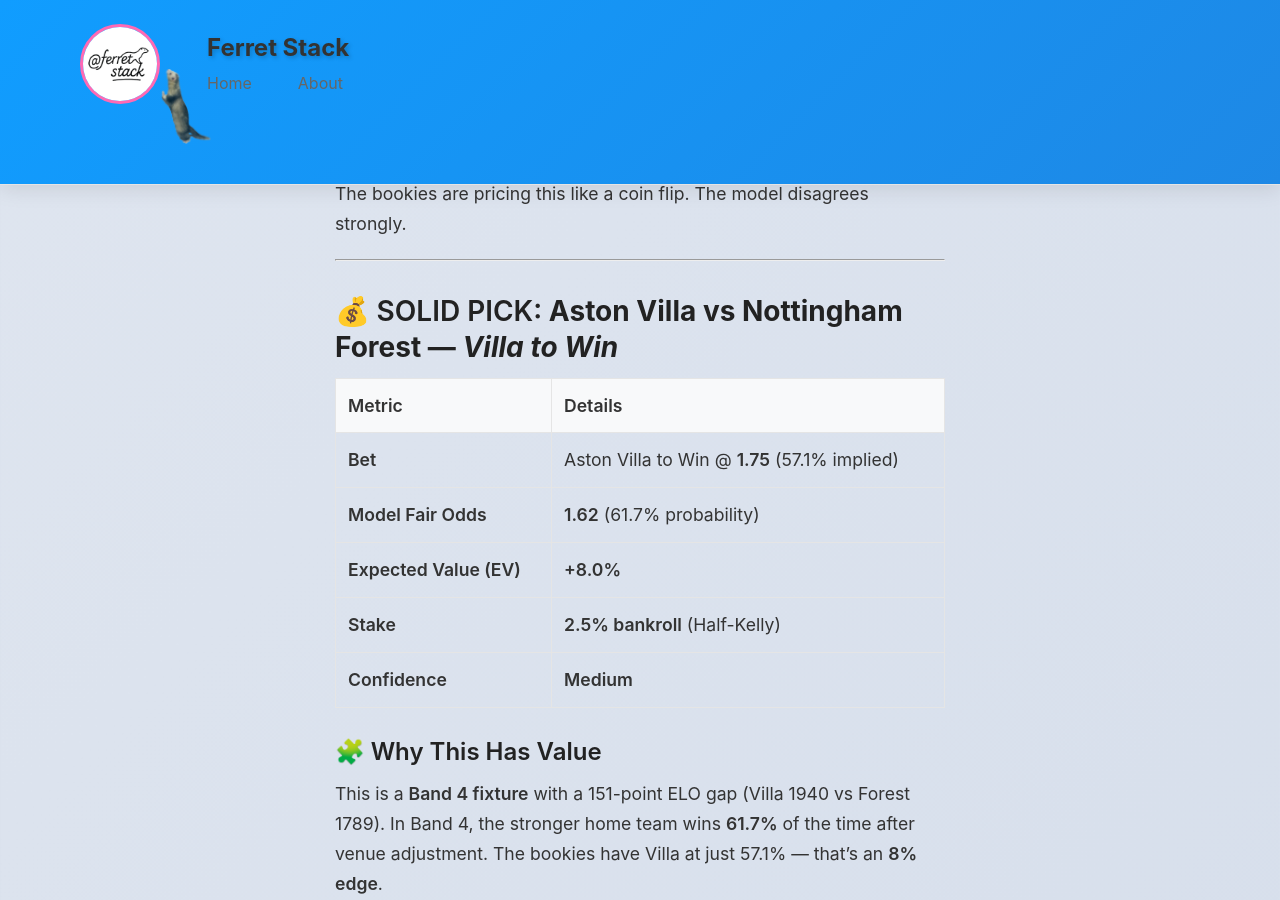
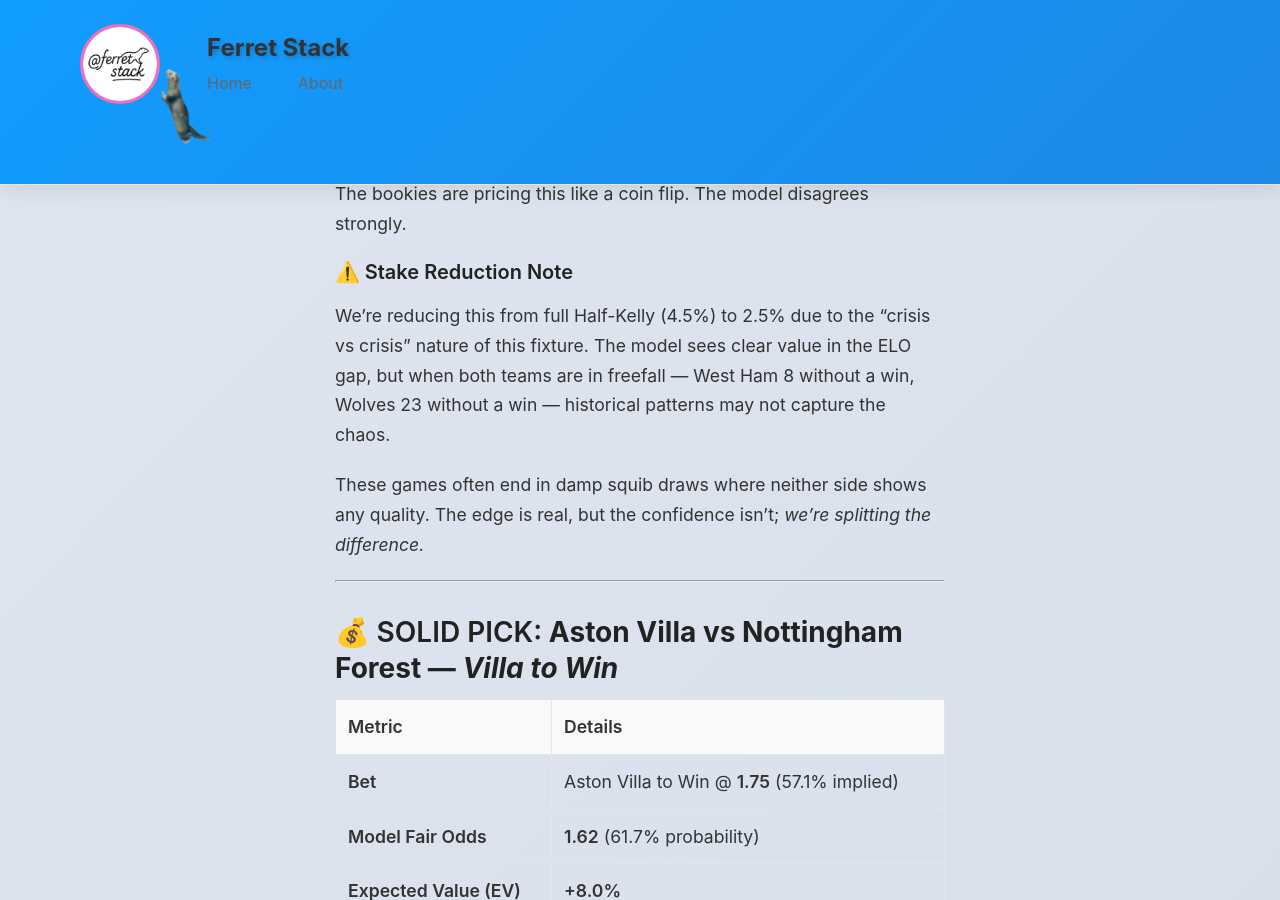
Before and after one commit to ferret-stack/ferret-stack.github.io, a Jekyll site: the page built from _posts/2026-01-02-Matchweek-20.md, in a window 1280 px wide and 900 px high, scrolled down 6571 px. Built offline with Jekyll 4.4.1, drawn with Linux system fonts in a browser that asks for light colours; some of the changed lines change nothing that is shown; some of the changed text lies outside the part shown.

Commit message:
Update 2026-01-02-Matchweek-20.md

```diff
--- a/_posts/2026-01-02-Matchweek-20.md
+++ b/_posts/2026-01-02-Matchweek-20.md
@@ -131,6 +131,12 @@
 
 The bookies are pricing this like a coin flip. The model disagrees strongly.
 
+#### ⚠️ **Stake Reduction Note**
+
+We're reducing this from full Half-Kelly (4.5%) to 2.5% due to the "crisis vs crisis" nature of this fixture. The model sees clear value in the ELO gap, but when both teams are in freefall — West Ham 8 without a win, Wolves 23 without a win — historical patterns may not capture the chaos.
+
+These games often end in damp squib draws where neither side shows any quality. The edge is real, but the confidence isn't; *we're splitting the difference.*
+
 ---
 
 ## 💰 **SOLID PICK:** Aston Villa vs Nottingham Forest — _Villa to Win_
@@ -183,15 +189,15 @@
 
 ## 💼 **Portfolio Summary**
 
-|Bet|Odds|Stake|EV%|Type|
-|---|---|---|---|---|
-|🔥 Sunderland Win @ Spurs|4.50|4.0%|+53.0%|Premium (Half-Kelly)|
-|🔥 West Ham Win @ Wolves|2.88|4.5%|+36.5%|Premium (Half-Kelly)|
-|💰 Villa Win vs Forest|1.75|2.5%|+8.0%|Solid (Half-Kelly)|
-|💎 Man Utd Win @ Leeds|2.63|2.0%|+24.6%|Value (Reduced)|
-|**TOTAL**|-|**13.0%**|**+31% avg**|-|
+| Bet                       | Odds | Stake     | EV%          | Type                    |
+| ------------------------- | ---- | --------- | ------------ | ----------------------- |
+| 🔥 Sunderland Win @ Spurs | 4.50 | 4.0%      | +53.0%       | Premium (Half-Kelly)    |
+| 🔥 West Ham Win @ Wolves  | 2.88 | 2.5%      | +36.5%       | Premium (Quarter-Kelly) |
+| 💰 Villa Win vs Forest    | 1.75 | 2.5%      | +8.0%        | Solid (Half-Kelly)      |
+| 💎 Man Utd Win @ Leeds    | 2.63 | 2.0%      | +24.6%       | Value (Reduced)         |
+| **TOTAL**                 | -    | **11.0%** | **+31% avg** | -                       |
 
-> 🧮 **Total Bankroll Staked:** 13.0% 💰 **Portfolio EV:** +31% (weighted average) ⚖️ **Risk Level:** Moderate-High 🧭 **Strategy:** Two premium longshots (Sunderland, West Ham) anchor the portfolio. Villa and Man Utd provide shorter-odds diversification.
+> 🧮 **Total Bankroll Staked:** 11.0% 💰 **Portfolio EV:** +31% (weighted average) ⚖️ **Risk Level:** Moderate-High 🧭 **Strategy:** Two premium longshots (Sunderland, West Ham) anchor the portfolio. Villa and Man Utd provide shorter-odds diversification.
 
 ---
 
@@ -220,7 +226,7 @@
 | -------------- | -------- | ------ | ----- | ---------- | --------- | ---------- | ---------- |
 | MW18           | £100.00  | 6      | 2     | £16.00     | +£3.50    | £103.50    | +21.5%     |
 | MW19           | £103.50  | 6      | 1     | £10.00     | -£6.18    | £97.32     | -61.8%     |
-| MW20           | £97.32   | 4      | -     | 13.0%      | -         | -          | -          |
+| MW20           | £97.32   | 4      | -     | 11.0%      | -         | -          | -          |
 | **Cumulative** | -        | **12** | **3** | **£25.82** | **-2.67** | **£97.32** | **-10.3%** |
 
 
@@ -240,7 +246,7 @@
 
 Trust the process. The edge compounds over hundreds of bets, not twelve.
 
-**Total Bankroll Exposure:** 13.0% **Expected Profit:** +4.0% at these edge levels
+**Total Bankroll Exposure:** 11.0% **Expected Profit:** +4.0% at these edge levels
 
 ---
 
```
